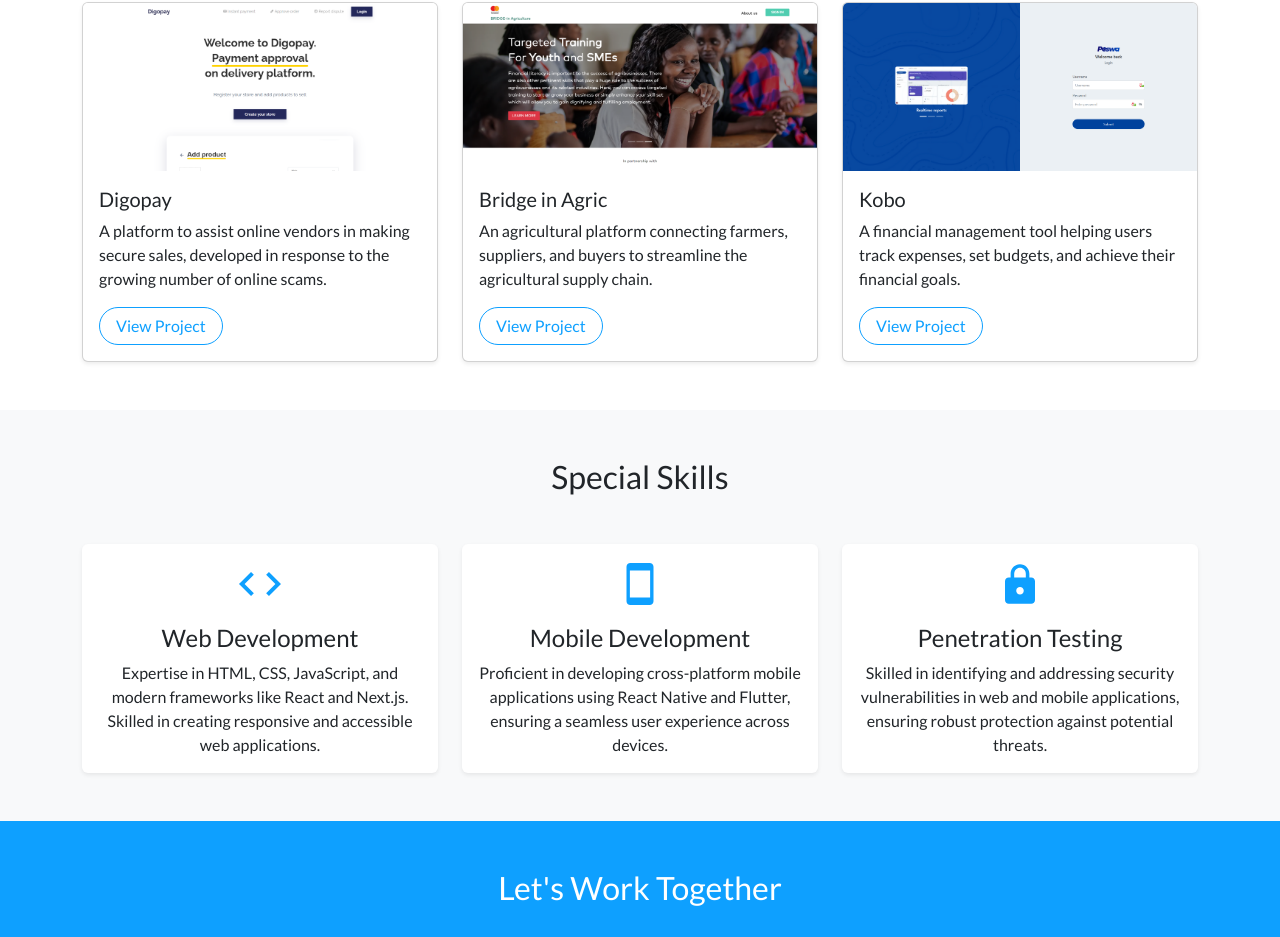
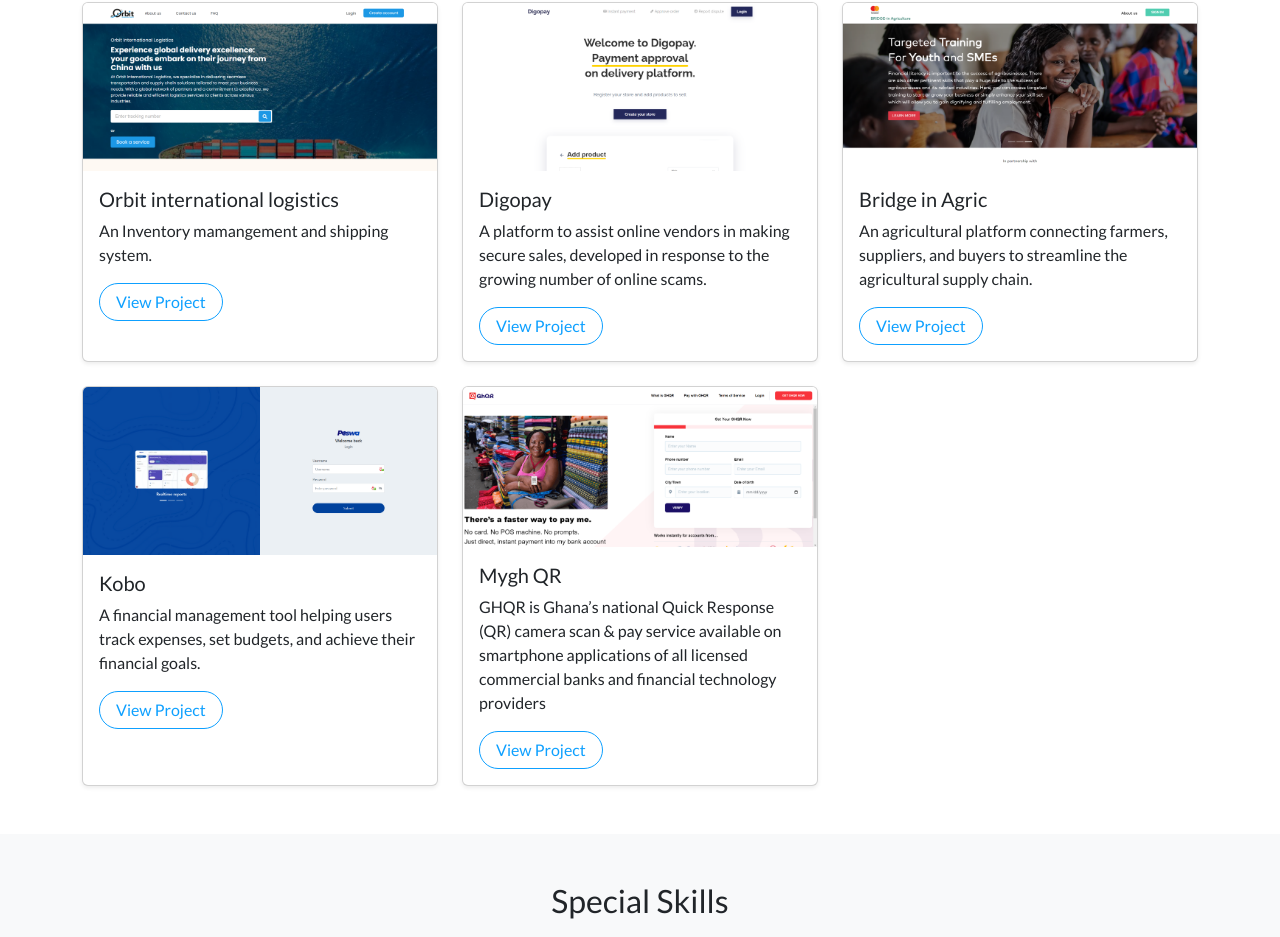
Before and after one commit to richardbentil/richardbentil, a Next.js app: page / in a window 1280 px wide. Shown: the part 552-1489 px from the top of the page. Built offline with nearby package versions, Linux system fonts and the light colour scheme.

Commit message:
add other projects

```diff
--- a/pages/index.tsx
+++ b/pages/index.tsx
@@ -63,6 +63,16 @@
           <div className="container">
             <h2 className="text-center mb-5">Featured Projects</h2>
             <div className="row g-4">
+            <div className="col-md-4">
+                <div className="card h-100 shadow-sm">
+                  <img src="/img/nature/orbit.png" className="card-img-top" alt="orbit" />
+                  <div className="card-body">
+                    <h5 className="card-title">Orbit international logistics</h5>
+                    <p className="card-text">An Inventory mamangement and shipping system.</p>
+                    <a href="https://orbitintlogistics.com" target="_blank" rel="noopener noreferrer" className="btn btn-outline-primary">View Project</a>
+                  </div>
+                </div>
+              </div>
               <div className="col-md-4">
                 <div className="card h-100 shadow-sm">
                   <img src="/img/nature/digo.png" className="card-img-top" alt="Digopay" />
@@ -90,6 +100,16 @@
                     <h5 className="card-title">Kobo</h5>
                     <p className="card-text">A financial management tool helping users track expenses, set budgets, and achieve their financial goals.</p>
                     <a href="https://kobo.peswa.finance" target="_blank" rel="noopener noreferrer" className="btn btn-outline-primary">View Project</a>
+                  </div>
+                </div>
+              </div>
+              <div className="col-md-4">
+                <div className="card h-100 shadow-sm">
+                  <img src="/img/nature/myghqr.png" className="card-img-top" alt="Kobo" />
+                  <div className="card-body">
+                    <h5 className="card-title">Mygh QR</h5>
+                    <p className="card-text">GHQR is Ghana’s national Quick Response (QR) camera scan & pay service available on smartphone applications of all licensed commercial banks and financial technology providers</p>
+                    <a href="https://myghqr.com" target="_blank" rel="noopener noreferrer" className="btn btn-outline-primary">View Project</a>
                   </div>
                 </div>
               </div>
```
Also changed, not shown: public/img/nature/orbit.png (added).
